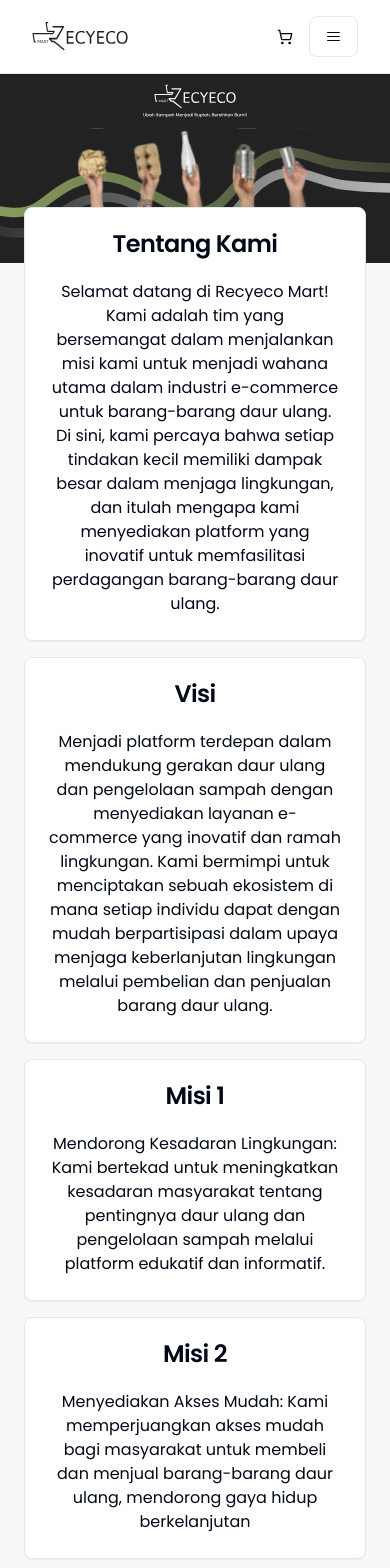
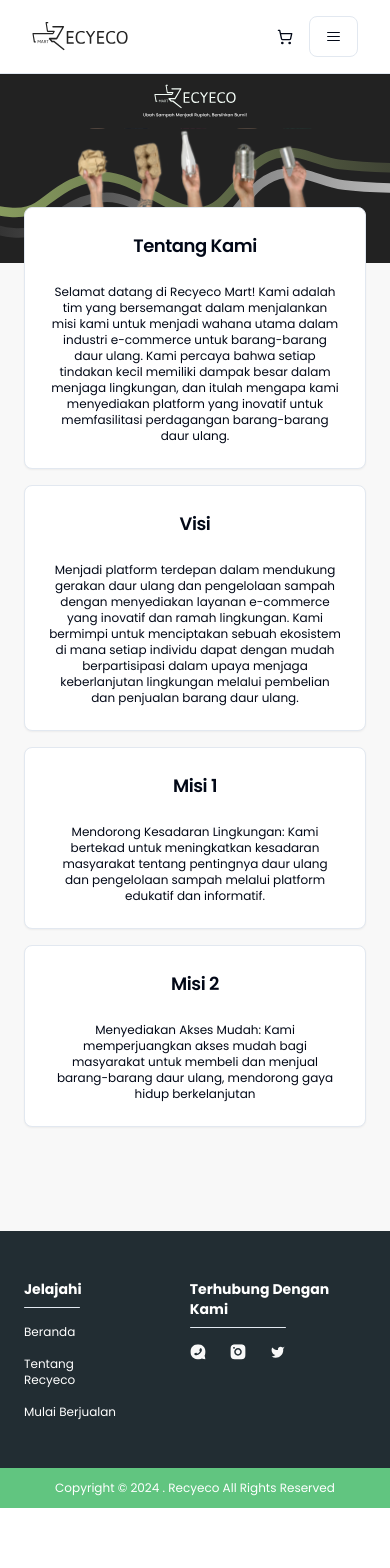
Before and after one commit to proxo-pt/recyeco-fe, a Next.js app: page /about in a window 390 px wide. Shown: the top 1568 px of the page. After the commit the page ends 1508 px from the top, so only its background shows below. Built offline with nearby package versions, Linux system fonts and the light colour scheme.

Commit message:
chore: Update typography and adjust responsive size

```diff
--- a/src/features/About/sections/VisiMisi/index.tsx
+++ b/src/features/About/sections/VisiMisi/index.tsx
@@ -14,23 +14,22 @@ const VisiMisi = () => {
       <div className="relative -top-20 container mx-auto flex flex-col justify-center items-center gap-4 p-6 text-center">
         <Card>
           <CardHeader>
-            <CardTitle>Tentang Kami</CardTitle>
+            <CardTitle className="text-lg md:text-2xl">Tentang Kami</CardTitle>
           </CardHeader>
-          <CardContent>
+          <CardContent className="text-xs md:text-base">
             Selamat datang di Recyeco Mart! Kami adalah tim yang bersemangat
             dalam menjalankan misi kami untuk menjadi wahana utama dalam
-            industri e-commerce untuk barang-barang daur ulang. Di sini, kami
-            percaya bahwa setiap tindakan kecil memiliki dampak besar dalam
-            menjaga lingkungan, dan itulah mengapa kami menyediakan platform
-            yang inovatif untuk memfasilitasi perdagangan barang-barang daur
-            ulang.
+            industri e-commerce untuk barang-barang daur ulang. Kami percaya
+            bahwa setiap tindakan kecil memiliki dampak besar dalam menjaga
+            lingkungan, dan itulah mengapa kami menyediakan platform yang
+            inovatif untuk memfasilitasi perdagangan barang-barang daur ulang.
           </CardContent>
         </Card>
         <Card>
           <CardHeader>
-            <CardTitle>Visi</CardTitle>
+            <CardTitle className="text-lg md:text-2xl">Visi</CardTitle>
           </CardHeader>
-          <CardContent>
+          <CardContent className="text-xs md:text-base">
             Menjadi platform terdepan dalam mendukung gerakan daur ulang dan
             pengelolaan sampah dengan menyediakan layanan e-commerce yang
             inovatif dan ramah lingkungan. Kami bermimpi untuk menciptakan
@@ -42,9 +41,9 @@ const VisiMisi = () => {
         <div className="flex flex-1 flex-wrap md:flex-nowrap gap-4">
           <Card>
             <CardHeader>
-              <CardTitle>Misi 1</CardTitle>
+              <CardTitle className="text-lg md:text-2xl">Misi 1</CardTitle>
             </CardHeader>
-            <CardContent>
+            <CardContent className="text-xs md:text-base">
               Mendorong Kesadaran Lingkungan: Kami bertekad untuk meningkatkan
               kesadaran masyarakat tentang pentingnya daur ulang dan pengelolaan
               sampah melalui platform edukatif dan informatif.
@@ -52,9 +51,9 @@ const VisiMisi = () => {
           </Card>
           <Card>
             <CardHeader>
-              <CardTitle>Misi 2</CardTitle>
+              <CardTitle className="text-lg md:text-2xl">Misi 2</CardTitle>
             </CardHeader>
-            <CardContent>
+            <CardContent className="text-xs md:text-base">
               Menyediakan Akses Mudah: Kami memperjuangkan akses mudah bagi
               masyarakat untuk membeli dan menjual barang-barang daur ulang,
               mendorong gaya hidup berkelanjutan
```
